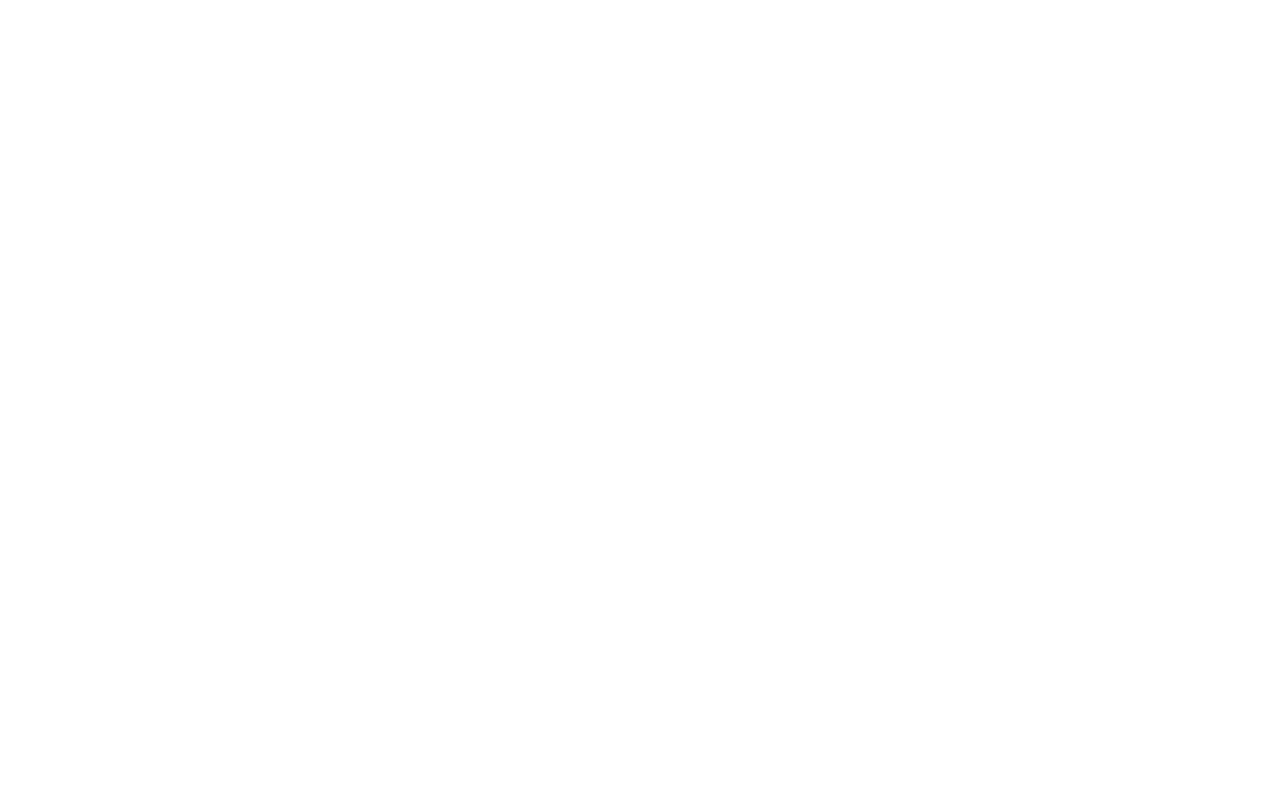
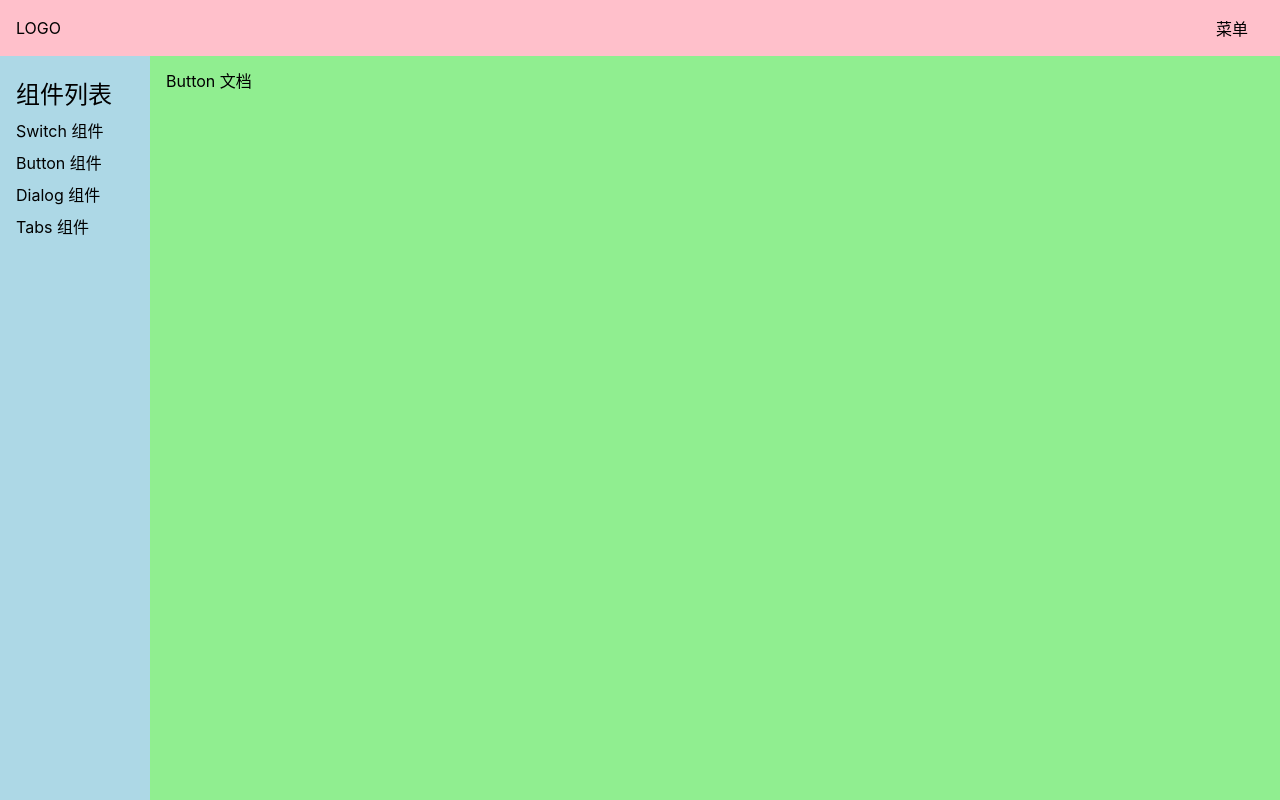
Before and after one commit to xue0211/flurryUI, a Vue app in the folder flurryUI/: page /#/doc/button in a window 1280 px wide. Before the commit this address had no page. Built offline with nearby package versions, Linux system fonts and the light colour scheme.

Commit message:
完成主页基本样式

```diff
--- /dev/null
+++ b/flurryUI/src/components/ButtonDemo.vue
@@ -0,0 +1,5 @@
+<template>
+    <div>
+        Button 文档
+    </div>
+</template>
--- /dev/null
+++ b/flurryUI/src/components/DialogDemo.vue
@@ -0,0 +1,5 @@
+<template>
+    <div>
+        Dialog 文档
+    </div>
+</template>
--- /dev/null
+++ b/flurryUI/src/components/DocfileDemo.vue
@@ -0,0 +1,5 @@
+<template>
+    <div>
+        Docfile 文档
+    </div>
+</template>
--- a/flurryUI/src/components/SwitchDemo.vue
+++ b/flurryUI/src/components/SwitchDemo.vue
@@ -1,5 +1,12 @@
 <template>
     <div>
-        Switch 的文档
+        <Switch />
     </div>
 </template>
+<script lang="ts">
+import Switch from '../lib/Switch.vue';
+
+export default {
+    components: { Switch }
+}
+</script>
--- /dev/null
+++ b/flurryUI/src/components/TabsDemo.vue
@@ -0,0 +1,5 @@
+<template>
+    <div>
+        Tabs 文档
+    </div>
+</template>
--- /dev/null
+++ b/flurryUI/src/lib/Switch.vue
@@ -0,0 +1,5 @@
+<template>
+    <div>
+        Switch 组件
+    </div>
+</template>
--- a/flurryUI/src/views/Doc.vue
+++ b/flurryUI/src/views/Doc.vue
@@ -43,10 +43,11 @@
 
     >.content {
         flex-grow: 1; //高度变化时占据剩余空间
-        padding-top: 55px;
-        padding-left: 156px;
+        padding-top: 52px;
+        padding-left: 150px;
 
         @media (max-width: 500px) {
+            padding-top: 50px;
             padding-left: 0;
         }
     }
```
Also changed, not shown: flurryUI/src/router.ts (+11 -2 lines).
